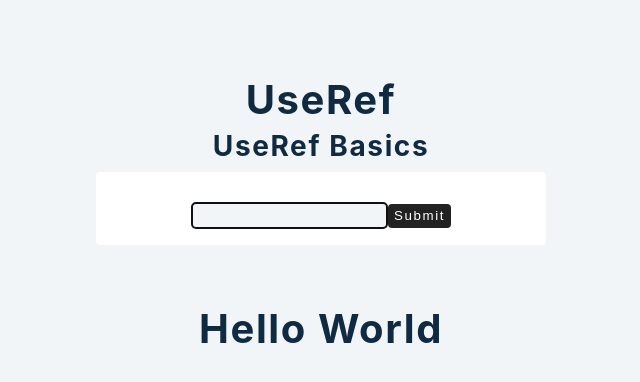
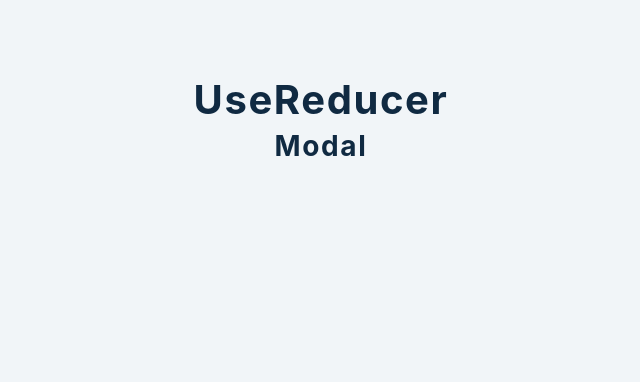
Before and after one commit to mnomanme/advanceReact, a React (Create React App) app: page / in a window 1280 px wide. Shown: the top 382 px of the page, without its empty margins (319-959 px from the left). Built offline with nearby package versions, Linux system fonts and the light colour scheme.

Commit message:
setup useReducer :rocket:

```diff
--- a/src/App.js
+++ b/src/App.js
@@ -1,10 +1,10 @@
-import UseRefBasics from './components/UseRefBasics';
+import { Modal } from './components/Modal';
 
 const App = () => {
 	return (
 		<div className="container">
-			<h2>useRef</h2>
-			<UseRefBasics />
+			<h2>useReducer</h2>
+			<Modal />
 		</div>
 	);
 };
--- /dev/null
+++ b/src/components/Modal.js
@@ -0,0 +1,9 @@
+import React from 'react';
+
+export const Modal = () => {
+	return (
+		<>
+			<h3>modal</h3>
+		</>
+	);
+};
--- a/src/components/UseRefBasics.js
+++ /dev/null
@@ -1,37 +0,0 @@
-import React, { useEffect, useRef } from 'react';
-
-const UseRefBasics = () => {
-	const refContainer = useRef(null);
-	const divContainer = useRef(null);
-
-	const handleSubmit = (e) => {
-		e.preventDefault();
-		console.log(refContainer.current.value);
-		console.log(divContainer.current);
-	};
-
-	console.log(refContainer);
-
-	useEffect(() => {
-		console.log(refContainer.current);
-		refContainer.current.focus();
-	});
-
-	return (
-		<>
-			<h3>useRef basics</h3>
-
-			<form className="form" onSubmit={handleSubmit}>
-				<div>
-					<input type="text" ref={refContainer} />
-					<button type="submit">submit</button>
-				</div>
-			</form>
-			<div ref={divContainer}>
-				<h2>hello world</h2>
-			</div>
-		</>
-	);
-};
-
-export default UseRefBasics;
```
Also changed, not shown: src/components/Index.js (added, +11 -0 lines), 1 other file (tests, documents, lock files or other folders).
